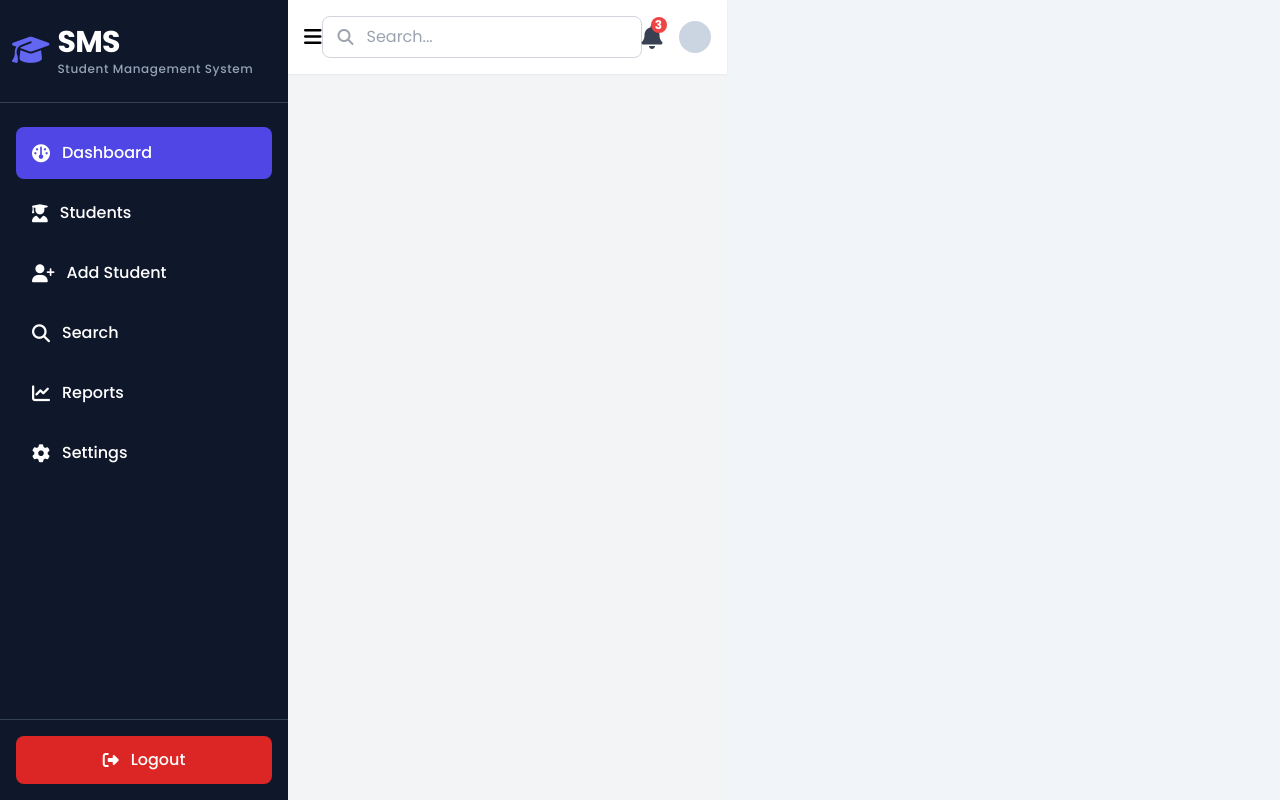
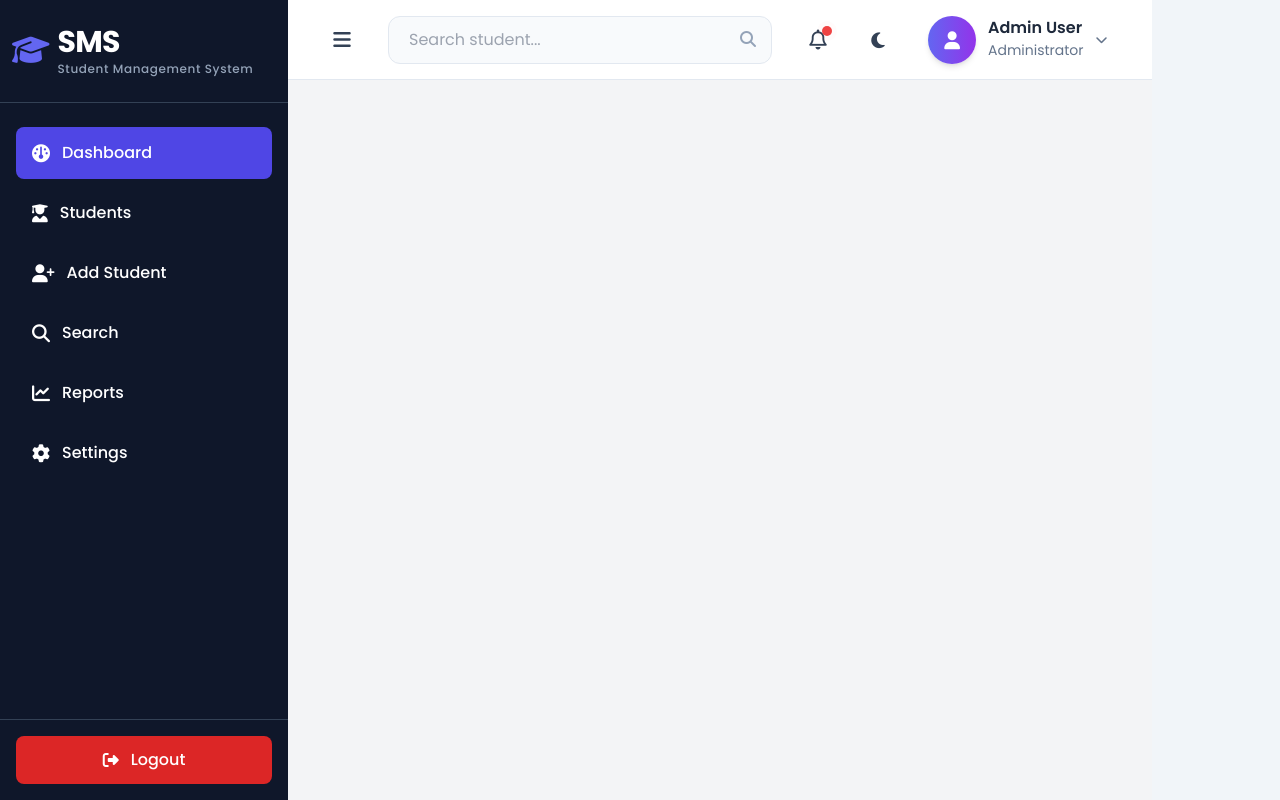
Before and after one commit to Nitin0259/Student-Management-System, a Django app: page /dashboard/ in a window 1280 px wide. Run offline with Django 5.2, Linux system fonts and the light colour scheme; a user stored in the database is signed in; some libraries are stand-ins or nearby versions.

Commit message:
Header part

```diff
--- a/MainApp/templates/dashboard.html
+++ b/MainApp/templates/dashboard.html
@@ -64,20 +64,24 @@
 
                 <a href="#" class="nav-item flex items-center px-4 py-3 rounded-lg hover:bg-slate-800 transition">
                     <i class="fa-solid fa-user-plus text-lg"></i><span
-                        class="sidebar-text ml-3 font-medium whitespace-nowrap transition-all duration-500 ease-in-out">Add Student</span>
+                        class="sidebar-text ml-3 font-medium whitespace-nowrap transition-all duration-500 ease-in-out">Add
+                        Student</span>
                 </a>
 
                 <a href="#" class="nav-item flex items-center px-4 py-3 rounded-lg hover:bg-slate-800 transition">
                     <i class="fa-solid fa-magnifying-glass text-lg"></i>
-                    <span class="sidebar-text ml-3 font-medium whitespace-nowrap transition-all duration-500 ease-in-out">Search</span>
+                    <span
+                        class="sidebar-text ml-3 font-medium whitespace-nowrap transition-all duration-500 ease-in-out">Search</span>
                 </a>
                 <a href="#" class="nav-item flex items-center px-4 py-3 rounded-lg hover:bg-slate-800 transition">
                     <i class="fa-solid fa-chart-line text-lg"></i>
-                    <span class="sidebar-text ml-3 font-medium whitespace-nowrap transition-all duration-500 ease-in-out">Reports</span>
+                    <span
+                        class="sidebar-text ml-3 font-medium whitespace-nowrap transition-all duration-500 ease-in-out">Reports</span>
                 </a>
                 <a href="#" class="nav-item flex items-center px-4 py-3 rounded-lg hover:bg-slate-800 transition">
                     <i class="fa-solid fa-gear text-lg"></i>
-                    <span class="sidebar-text ml-3 font-medium whitespace-nowrap transition-all duration-500 ease-in-out">Settings</span>
+                    <span
+                        class="sidebar-text ml-3 font-medium whitespace-nowrap transition-all duration-500 ease-in-out">Settings</span>
                 </a>
             </nav>
 
@@ -86,38 +90,76 @@
                 <a href="#"
                     class="nav-item flex items-center justify-center px-4 py-3 rounded-lg bg-red-600 hover:bg-red-700 transition">
                     <i class="fa-solid fa-right-from-bracket"></i>
-                    <span class="sidebar-text ml-3 font-medium whitespace-nowrap transition-all duration-500 ease-in-out">Logout</span>
+                    <span
+                        class="sidebar-text ml-3 font-medium whitespace-nowrap transition-all duration-500 ease-in-out">Logout</span>
                 </a>
             </div>
         </aside>
 
         <!-- Main Content -->
-        <main class="flex-1 flex flex-col">
-            <header class="bg-white p-4 flex justify-between items-center shadow-sm">
+        <header class="bg-white h-20 px-8 border-b border-slate-200 flex items-center justify-between">
+            <div class="flex items-center gap-6">
+
                 <!-- sidebar btn toogle -->
-                <button id="toggleBtn" class="text-xl hover:text-sky-400">
-                    <i class="fa-solid fa-bars"></i>
+                <button id="toggleBtn"
+                    class="w-11 h-11 rounded-xl hover:bg-slate-100 transition flex items-center justify-center">
+                    <i class="fa-solid fa-bars text-xl text-slate-700"></i>
                 </button>
 
-                <div class="relative w-80">
-                    <i class="fa-solid fa-magnifying-glass absolute left-4 top-1/2 -translate-y-1/2 text-gray-400"></i>
+                <div class="relative hidden md:block mr-6">
+                    <input type="text" placeholder="Search student..."
+                        class="w-96 h-12 pl-5 pr-12 rounded-xl border border-slate-200 bg-slate-50 focus:bg-white focus:border-indigo-500 focus:ring-4 focus:ring-indigo-100 outline-none transition">
 
-                    <input type="text" placeholder="Search..."
-                        class="w-full pl-11 pr-4 py-2 rounded-lg border border-gray-300 focus:outline-none focus:ring-2 focus:ring-indigo-500">
+                    <button class="absolute right-4 top-1/2 -translate-y-1/2 text-slate-400 hover:text-indigo-600">
+                        <i class="fa-solid fa-magnifying-glass"></i>
+                    </button>
                 </div>
+            </div>
 
-                <div class="flex items-center gap-4">
-                    <div class="relative cursor-pointer">
-                        <i class="fa-solid fa-bell text-2xl text-gray-700 hover:text-indigo-600 transition"></i>
-                        <span
-                            class="absolute -top-1 -right-1 flex h-4 w-4 items-center justify-center rounded-full bg-red-500 text-xs font-bold text-white">
-                            3
-                        </span>
+            <div class="flex items-center gap-4">
+                <button
+                    class="relative w-11 h-11 rounded-xl hover:bg-slate-100 transition flex items-center justify-center">
+
+                    <i class="fa-regular fa-bell text-xl text-slate-700"></i>
+
+                    <span class="absolute top-2 right-2 w-2.5 h-2.5 rounded-full bg-red-500"></span>
+
+                    <span class="absolute top-2 right-2 w-2.5 h-2.5 rounded-full bg-red-500 animate-ping"></span>
+
+                </button>
+
+                <!-- Theme toggle -->
+                <button
+                    class="myToggleBtn w-11 h-11 rounded-xl hover:bg-slate-100 transition flex items-center justify-center">
+                    <i class="fa-solid fa-moon theme_icon text-slate-700 text-lg"></i>
+                </button>
+
+                <!-- Profile -->
+                <button class="flex items-center gap-3 rounded-xl px-3 py-2 hover:bg-slate-100 transition">
+
+                    <!-- User Icon -->
+                    <div
+                        class="w-12 h-12 rounded-full bg-gradient-to-r from-indigo-500 to-purple-600 flex items-center justify-center shadow-md">
+                        <i class="fa-solid fa-user text-white text-lg"></i>
                     </div>
-                    <div class="w-8 h-8 rounded-full bg-slate-300"></div>
-                </div>
-            </header>
-        </main>
+
+                    <!-- User Info -->
+                    <div class="hidden lg:block text-left">
+                        <h4 class="font-semibold text-slate-800 leading-none">
+                            Admin User
+                        </h4>
+
+                        <p class="text-sm text-slate-500 mt-1">
+                            Administrator
+                        </p>
+                    </div>
+
+                    <!-- Dropdown -->
+                    <i class="fa-solid fa-chevron-down text-xs text-slate-500"></i>
+
+                </button>
+            </div>
+        </header>
 
     </div>
 
```
Also changed, not shown: db.sqlite3.
